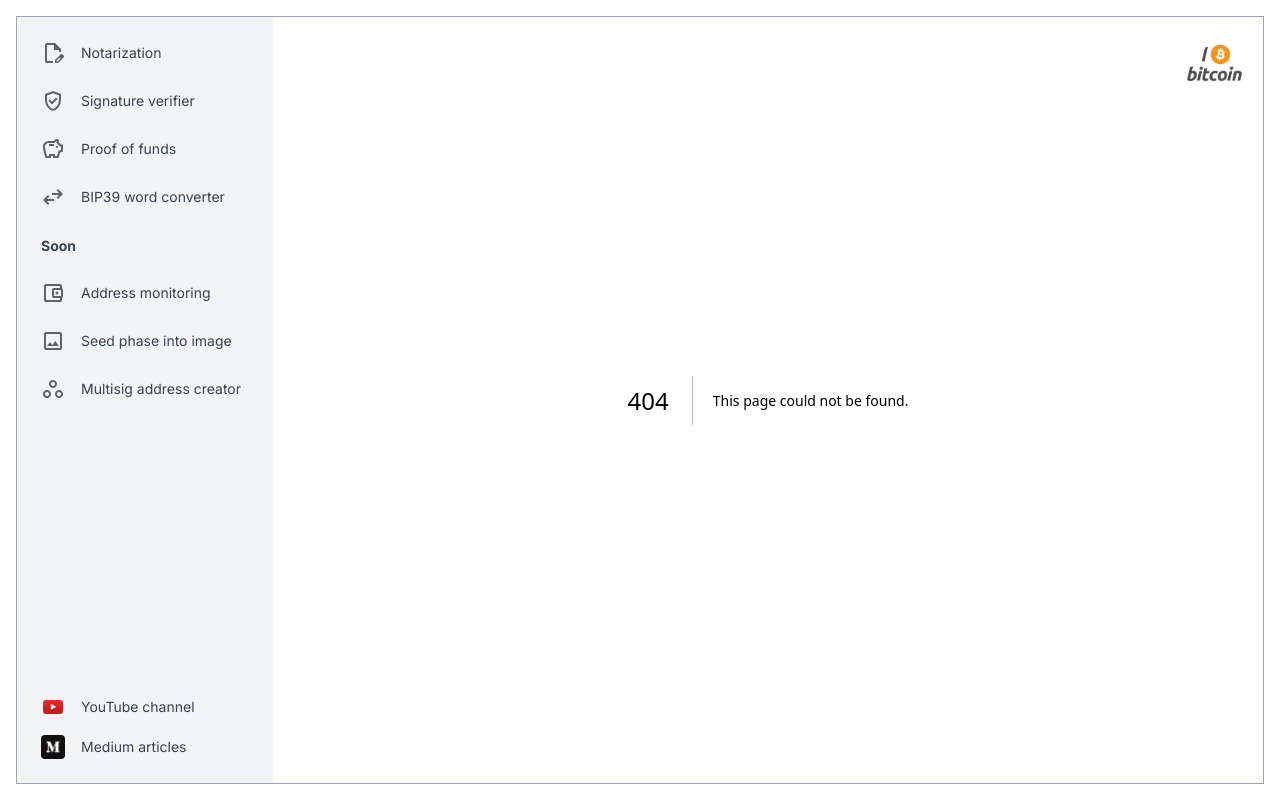
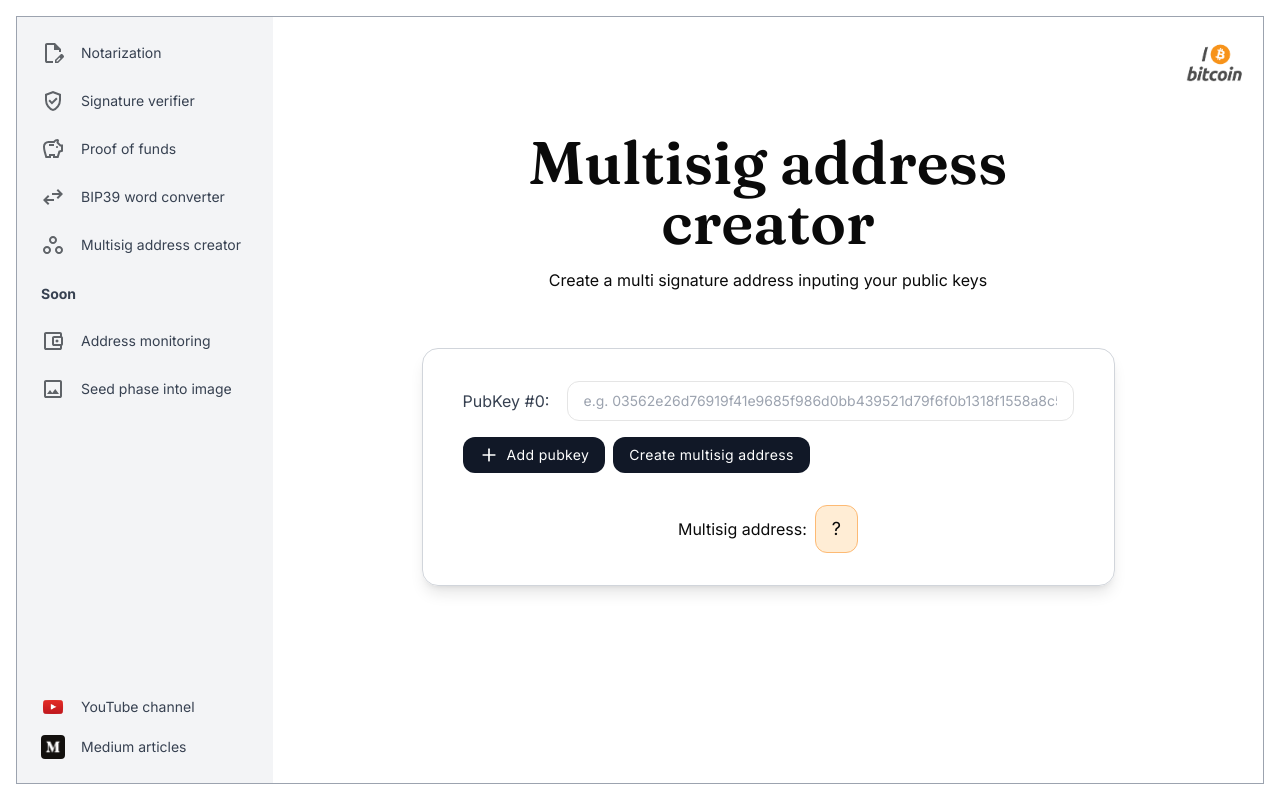
Before and after one commit to martins87/uft-platform, a Next.js app: page /multisig-address-creator in a window 1280 px wide. Before the commit this address had no page. Built offline with nearby package versions, Linux system fonts and the light colour scheme.

Commit message:
add multisig address creator

```diff
--- a/app/components/Sidebar/Sidebar.tsx
+++ b/app/components/Sidebar/Sidebar.tsx
@@ -48,6 +48,11 @@ const applications = [
     label: "BIP39 word converter",
     icon: SwapHoriz,
     src: "/bip39-converter",
+  },
+  {
+    label: "Multisig address creator",
+    icon: Workspaces,
+    src: "/multisig-address-creator",
   },
 ];
 
@@ -114,11 +119,6 @@ const Sidebar: FC<SidebarProps> = ({
             icon={SeedPhraseImage}
             onClick={handleClick}
           />
-          <SidebarMenuItem
-            label="Multisig address creator"
-            icon={Workspaces}
-            onClick={handleClick}
-          />
 
           <div className="flex flex-1 items-end">
             <div className="flex flex-col">
--- /dev/null
+++ b/app/lib/bitcoin.js
@@ -0,0 +1,20 @@
+import * as bitcoin from "bitcoinjs-lib";
+
+// Generates a multisig address
+export const createMultisigAddress = (
+  publicKeys,
+  signatures,
+  network = bitcoin.networks.bitcoin
+) => {
+  // Convert public keys to buffer format
+  const pubKeysBuffer = publicKeys.map((hex) => Buffer.from(hex, "hex"));
+
+  // Create the P2SH (Pay-to-Script-Hash) multisig address
+  const p2ms = bitcoin.payments.p2ms({ m: signatures, pubkeys: pubKeysBuffer });
+  const p2sh = bitcoin.payments.p2sh({ redeem: p2ms, network });
+
+  return {
+    address: p2sh.address,
+    redeemScript: p2sh.redeem.output.toString("hex"),
+  };
+};
--- /dev/null
+++ b/app/multisig-address-creator/PubKey.tsx
@@ -0,0 +1,35 @@
+import React, { FC, useState } from "react";
+
+type PubKeyProps = {
+  index: number;
+  pubKeys: string[];
+  setPubKeys: any;
+};
+
+const PubKey: FC<PubKeyProps> = ({ index, pubKeys, setPubKeys }) => {
+  const [pubKey, setPubKey] = useState<string>("");
+
+  const onInputChange = (e: any) => {
+    let pK: string = e.target.value;
+    let beginArr: string[] = pubKeys.slice(0, index);
+    let endArr: string[] = pubKeys.slice(index + 1, pubKeys.length);
+
+    setPubKey(pK);
+    setPubKeys([...beginArr, pK, ...endArr]);
+  };
+
+  return (
+    <div className="flex flex-col gap-2 md:flex-row md:items-center gap-x-2">
+      <span className="text-gray-700 min-w-24">PubKey #{index}:</span>
+      <input
+        className="w-full h-10 border rounded-xl px-4 text-sm focus:outline-none"
+        type="text"
+        value={pubKey}
+        onChange={onInputChange}
+        placeholder="e.g. 03562e26d76919f41e9685f986d0bb439521d79f6f0b1318f1558a8c527fd9e123"
+      />
+    </div>
+  );
+};
+
+export default PubKey;
--- /dev/null
+++ b/app/multisig-address-creator/page.tsx
@@ -0,0 +1,69 @@
+"use client";
+
+import { useState } from "react";
+
+import Container from "../components/Container";
+import Header from "../components/Header";
+import Card from "../components/Card";
+import Button from "../components/Button";
+import PubKey from "./PubKey";
+import Plus from "../assets/icons/Plus.svg";
+import { createMultisigAddress } from "../lib/bitcoin";
+
+const MultisigAddressCreator = () => {
+  const [pubKeys, setPubKeys] = useState<string[]>([""]);
+  const [multisigAddress, setMultisigAddress] = useState<string>("?");
+
+  const handleAddPubKey = () => setPubKeys((state: string[]) => [...state, ""]);
+
+  const handleCreateAddress = () => {
+    let { address } = createMultisigAddress(pubKeys, 2);
+
+    setMultisigAddress(address!);
+    console.log("multisig address:", address);
+  };
+
+  return (
+    <Container>
+      <Header
+        title="Multisig address creator"
+        subtitle={
+          <p>Create a multi signature address inputing your public keys</p>
+        }
+      />
+      <Card className="gap-y-4">
+        {pubKeys.map((_: any, index: number) => (
+          <PubKey
+            key={index}
+            index={index}
+            pubKeys={pubKeys}
+            setPubKeys={setPubKeys}
+          />
+        ))}
+        <div className="flex items-center gap-2">
+          <Button
+            className="gap-2"
+            primary
+            onClick={handleAddPubKey}
+            label="Add pubkey"
+            icon={Plus}
+            iconSide="left"
+          />
+          <Button
+            primary
+            onClick={handleCreateAddress}
+            label="Create multisig address"
+          />
+        </div>
+        <div className="flex items-center gap-2 mx-auto mt-4">
+          <span>Multisig address:</span>
+          <span className="w-fit min-h-12 flex items-center gap-2 bg-orange-100 border border-orange-300 text-lg px-4 py-2 rounded-xl text-center">
+            {multisigAddress}
+          </span>
+        </div>
+      </Card>
+    </Container>
+  );
+};
+
+export default MultisigAddressCreator;
--- a/package.json
+++ b/package.json
@@ -15,6 +15,7 @@
     "@radix-ui/react-tooltip": "^1.1.2",
     "add": "^2.0.6",
     "axios": "^1.7.4",
+    "bitcoinjs-lib": "^7.0.0-rc.0",
     "bitcoinjs-message": "^2.2.0",
     "class-variance-authority": "^0.7.0",
     "clsx": "^2.1.1",
```
Also changed, not shown: 1 other file (tests, documents, lock files or other folders).
